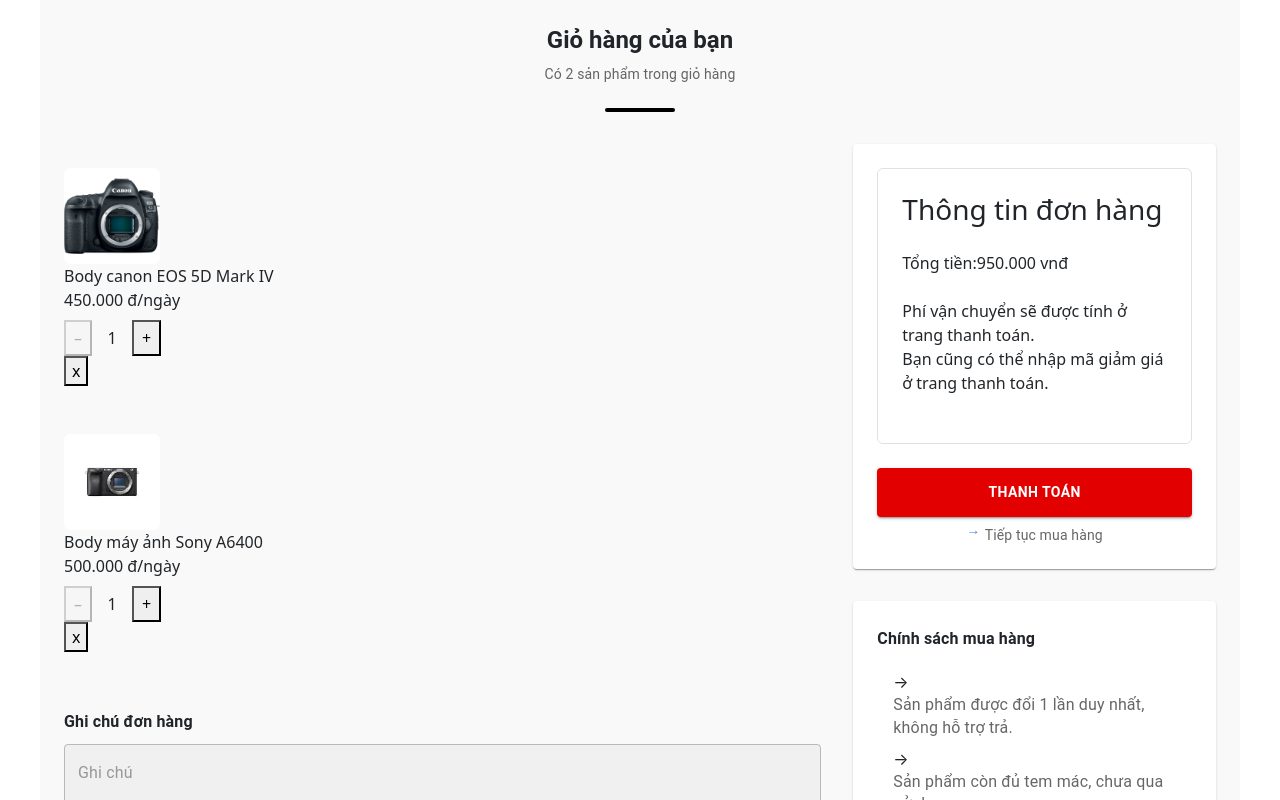
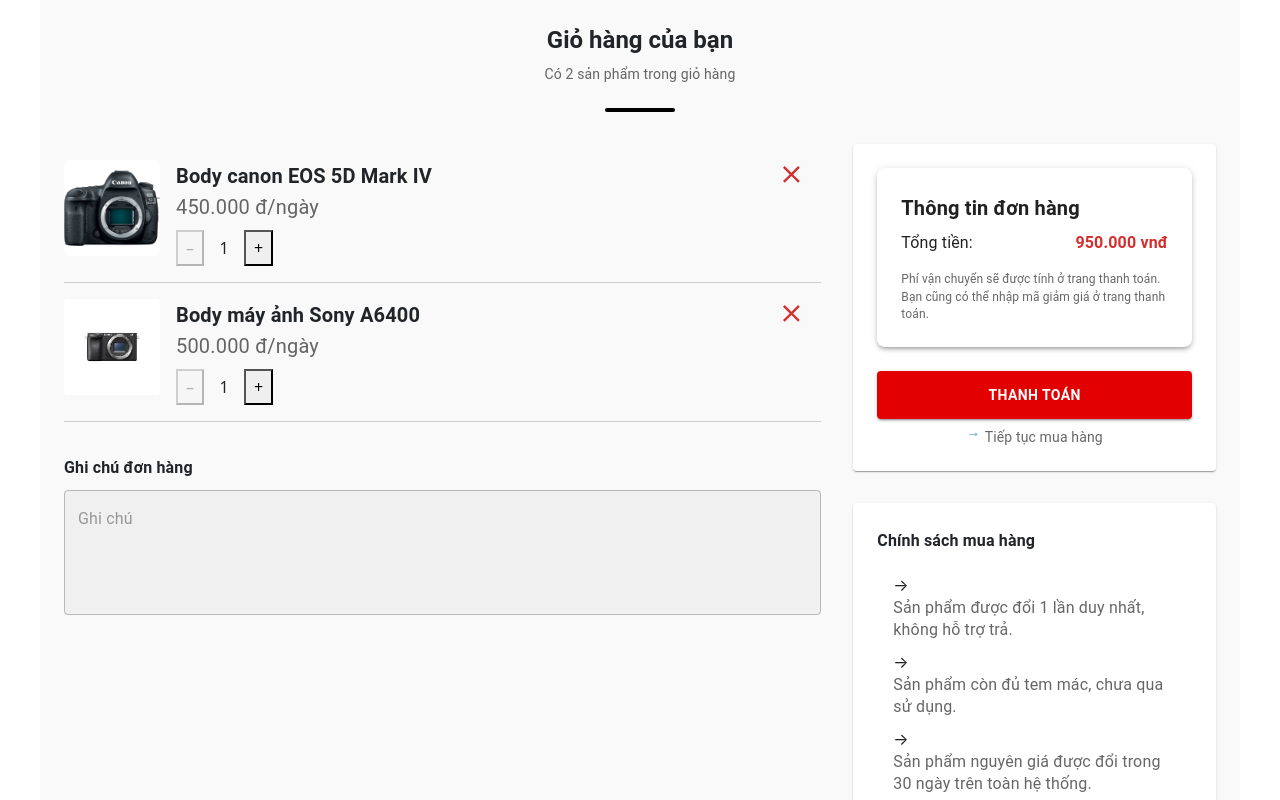
Before and after one commit to HaRIP8489/ui-e-commerce, a React (Create React App) app: page /cart in a window 1280 px wide. Shown: the top 800 px of the page. Built offline with nearby package versions, Linux system fonts and the light colour scheme.

Commit message:
chỉnh sửa lần cuối

```diff
--- a/package.json
+++ b/package.json
@@ -6,8 +6,8 @@
     "@emotion/react": "^11.14.0",
     "@emotion/styled": "^11.14.0",
     "@hookform/resolvers": "^5.0.1",
-    "@mui/icons-material": "^7.1.0",
-    "@mui/material": "^5.13.7",
+    "@mui/icons-material": "5.14.0",
+    "@mui/material": "5.15.13",
     "@testing-library/dom": "^10.4.0",
     "@testing-library/jest-dom": "^6.6.3",
     "@testing-library/react": "^16.3.0",
--- a/src/components/CartItem.tsx
+++ b/src/components/CartItem.tsx
@@ -1,5 +1,7 @@
 import React, { useState } from 'react';
 import QuantityControl from './QuantityControl';
+import { Box, Typography, IconButton, Avatar } from '@mui/material';
+import CloseIcon from '@mui/icons-material/Close';
 
 interface CartItemProps {
   item: {
@@ -29,33 +31,45 @@
   };
 
   return (
-    <div className="cart-item flex items-start gap-4 py-4 border-b">
-      <img
+    <Box
+      display="flex"
+      gap={2}
+      py={2}
+      borderBottom="1px solid #ccc"
+      position="relative"
+    >
+      <Avatar
         src={item.image}
         alt={item.name}
-        className="w-24 h-24 object-cover rounded"
-        style={{ maxWidth: '96px', maxHeight: '96px', objectFit: 'cover' }}
+        variant="rounded"
+        sx={{ width: 96, height: 96 }}
       />
 
-      <div className="flex-1">
-        <div className="font-semibold text-3xl">{item.name}</div>
-        <div className="text-gray-600 text-3xl">
+      <Box flex={1}>
+        <Typography variant="h6" sx={{ fontSize: '1.25rem', fontWeight: 600 }}>
+          {item.name}
+        </Typography>
+        <Typography color="text.secondary" sx={{ fontSize: '1.25rem' }}>
           {item.price.toLocaleString('vi-VN')} đ/ngày
-        </div>
+        </Typography>
 
-        <div className="flex items-center mt-2 gap-2">
+        <Box display="flex" alignItems="center" mt={1} gap={1}>
           <QuantityControl
             quantity={quantity}
             onIncrease={handleIncrease}
             onDecrease={handleDecrease}
           />
-        </div>
-      </div>
+        </Box>
+      </Box>
 
-      <div className="text-right">
-        <button onClick={handleRemove} className="absolute top-4 right-4 text-red-500 text-3xl font-normal">x</button>
-      </div>
-    </div>
+      <IconButton
+        onClick={handleRemove}
+        sx={{ position: 'absolute', top: 8, right: 8 }}
+        color="error"
+      >
+        <CloseIcon sx={{ fontSize: '1.8rem' }} />
+      </IconButton>
+    </Box>
   );
 };
 
--- a/src/components/CartSummary.tsx
+++ b/src/components/CartSummary.tsx
@@ -1,4 +1,5 @@
 import React from 'react';
+import { Paper, Typography, Box } from '@mui/material';
 
 interface CartSummaryProps {
   cartItems: {
@@ -14,22 +15,32 @@
   const totalPrice = cartItems.reduce((sum, item) => sum + item.price * item.quantity, 0);
 
   return (
-    <div className="cart-summary border p-4 rounded shadow-md w-full max-w-md">
-      <h3 className="text-xl font-bold mb-4">Thông tin đơn hàng</h3>
+    <Paper
+      elevation={3}
+      sx={{
+        p: 3,
+        borderRadius: 2,
+        width: '100%',
+        maxWidth: 400,
+      }}
+    >
+      <Typography variant="h6" fontWeight="bold" gutterBottom>
+        Thông tin đơn hàng
+      </Typography>
 
-      <div className="flex justify-between mb-4">
-        <span>Tổng tiền:</span>
-        <span className="font-bold text-red-600">{totalPrice.toLocaleString('vi-VN')} vnđ</span>
-      </div>
+      <Box display="flex" justifyContent="space-between" mb={2}>
+        <Typography variant="body1">Tổng tiền:</Typography>
+        <Typography variant="body1" fontWeight="bold" color="error">
+          {totalPrice.toLocaleString('vi-VN')} vnđ
+        </Typography>
+      </Box>
 
-      <div className="text-sm text-gray-600 mb-4">
+      <Typography variant="body2" color="text.secondary" sx={{ fontSize: '0.75rem' }}>
         Phí vận chuyển sẽ được tính ở trang thanh toán.
         <br />
         Bạn cũng có thể nhập mã giảm giá ở trang thanh toán.
-      </div>
-
-
-    </div>
+      </Typography>
+    </Paper>
   );
 };
 
```
Also changed, not shown: 1 other file (tests, documents, lock files or other folders).
